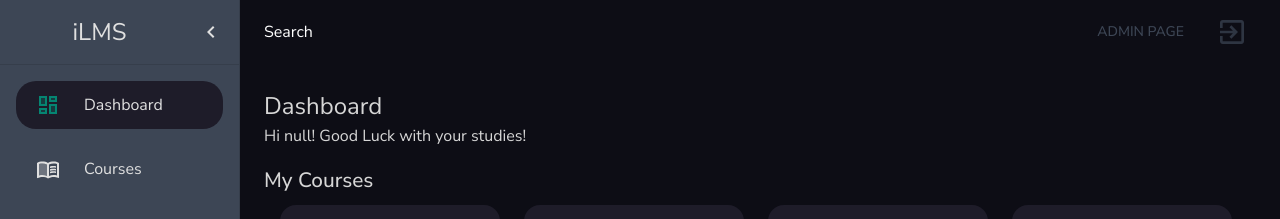
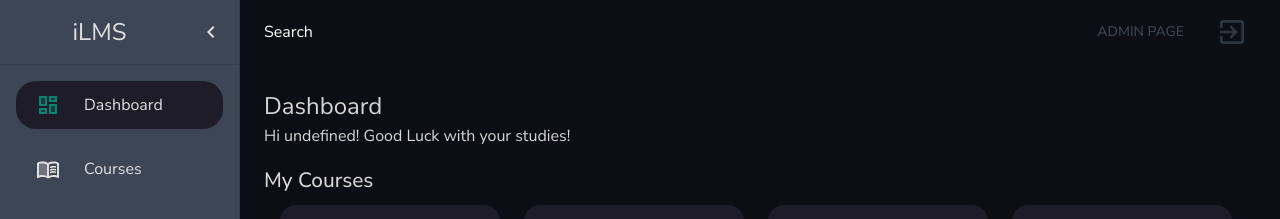
Before and after one commit to aramind/ilms, a React (Create React App) app in the folder client/: page /dashboard in a window 1280 px wide. Shown: the top 219 px of the page. Built offline with nearby package versions, Linux system fonts and the light colour scheme; no server answers; a web font is replaced by a local one.

Commit message:
feat: storing user info to auth and retrieving it in components

```diff
--- a/client/src/pages/courses/Main.jsx
+++ b/client/src/pages/courses/Main.jsx
@@ -1,4 +1,4 @@
-import React from "react";
+import React, { useContext } from "react";
 import { Stack } from "@mui/material";
 import CourseCard from "../../components/card/CourseCard";
 import CardGroupWrapper from "../../wrappers/CardGroupWrapper";
@@ -7,15 +7,17 @@ import { mockCourses } from "../../configs/mockDB";
 import { getCourseProgress, getEnrolledCourses } from "../../configs/API";
 import { db } from "../../configs/db";
 import PageHeader from "../../components/PageHeader";
+import { AuthContext } from "../../context/AuthProvider";
 
 const Main = () => {
+  const { auth } = useContext(AuthContext);
   const enrolledCourses = getEnrolledCourses();
 
   return (
     <Stack alignItems={{ xs: "center", md: "flex-start" }}>
       <PageHeader
         title="Courses"
-        subtitle="Hi Robin! Good Luck with your studies!"
+        subtitle={`Hi ${auth?.firstName}! Good Luck with your studies!`}
       />
 
       <CardGroupWithTitle title="Enrolled Courses">
--- a/client/src/pages/dashboard/Main.jsx
+++ b/client/src/pages/dashboard/Main.jsx
@@ -6,20 +6,17 @@ import CardGroupWithTitle from "../../wrappers/CardGroupWithTitle";
 import { getCourseProgress, getEnrolledCourses } from "../../configs/API";
 import { db } from "../../configs/db";
 import PageHeader from "../../components/PageHeader";
-import { useGlobalState } from "../../context/GlobalStatesContextProvider";
+import { AuthContext } from "../../context/AuthProvider";
 
 const Main = () => {
+  const { auth } = useContext(AuthContext);
   const enrolledCourses = getEnrolledCourses();
-  const {
-    globalState: { currentUser },
-  } = useGlobalState();
 
-  console.log("CU", currentUser);
   return (
     <Stack spacing={2} alignItems={{ xs: "center", md: "flex-start" }}>
       <PageHeader
         title="Dashboard"
-        subtitle={`Hi ${currentUser}! Good Luck with your studies!`}
+        subtitle={`Hi ${auth?.firstName}! Good Luck with your studies!`}
       />
       <CardGroupWithTitle title="My Courses">
         <CardGroupWrapper>
--- /dev/null
+++ b/client/src/pages/profile/Profile.jsx
@@ -0,0 +1,22 @@
+import React, { useContext } from "react";
+import MainLayoutWrapper from "../../wrappers/MainLayoutWrapper";
+import WhiteTypography from "../../components/WhiteTypography";
+import { AuthContext } from "../../context/AuthProvider";
+
+const Profile = () => {
+  const { auth } = useContext(AuthContext);
+  return (
+    <>
+      <MainLayoutWrapper>
+        {auth &&
+          Object.entries(auth).map(([key, value], index) => (
+            <WhiteTypography key={index}>
+              {key} : {value}
+            </WhiteTypography>
+          ))}
+      </MainLayoutWrapper>
+    </>
+  );
+};
+
+export default Profile;
--- a/client/src/pages/sign-in-up/SignInForm.jsx
+++ b/client/src/pages/sign-in-up/SignInForm.jsx
@@ -17,10 +17,12 @@ import { useNavigate } from "react-router-dom";
 import useRootReq from "../../hooks/api/public/useRootReq";
 import useApiSend from "../../hooks/api/useApiSend";
 import LoadingPage from "../LoadingPage";
+import { AuthContext } from "../../context/AuthProvider";
 
 const SignInForm = () => {
   const { signin } = useRootReq({ isPublic: true, showAck: true });
   const navigate = useNavigate();
+  const { auth, setAuth } = useContext(AuthContext);
 
   const [showPassword, setShowPassword] = useState(false);
 
@@ -28,6 +30,8 @@ const SignInForm = () => {
     signin,
     ["user"],
     (data) => {
+      console.log(data?.data);
+      setAuth((pv) => data?.data);
       data?.success && navigate("/dashboard");
     }
   );
@@ -52,7 +56,8 @@ const SignInForm = () => {
   };
 
   const onSubmit = (data) => {
-    sendSignin({ data });
+    const response = sendSignin({ data });
+    console.log("SIGNINFORM", response);
   };
 
   return (
--- a/client/src/routes.js
+++ b/client/src/routes.js
@@ -6,6 +6,7 @@ import Courses from "./pages/courses/Courses";
 import UnavailablePage from "./pages/unavailable/UnavailablePage";
 import Course from "./pages/course/Course";
 import Admin from "./pages/admin/Admin";
+import Profile from "./pages/profile/Profile";
 
 const router = createBrowserRouter([
   {
@@ -52,7 +53,7 @@ const router = createBrowserRouter([
       },
       {
         path: "/profile",
-        element: <UnavailablePage />,
+        element: <Profile />,
       },
       {
         path: "/store",
```
